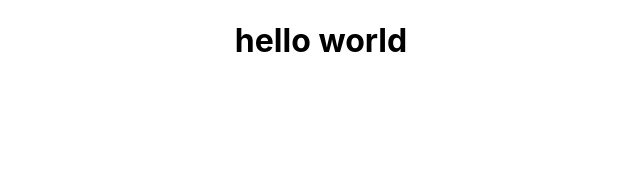
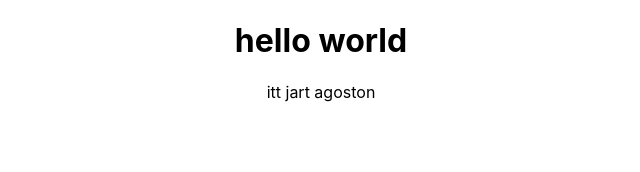
Before and after one commit to agolautner/fs-git-workshop, a JavaScript app: page / in a window 1280 px wide. Shown: the top 172 px of the page, without its empty margins (319-959 px from the left). Built offline with nearby package versions, Linux system fonts and the light colour scheme; the HTML template or start-up script is replaced by a standard one.

Commit message:
agoston commit

```diff
--- a/src/App.js
+++ b/src/App.js
@@ -4,6 +4,7 @@ function App() {
   return (
     <div className="App">
       <h1>hello world</h1>
+      <p>itt jart agoston</p>
     </div>
   );
 }
```
